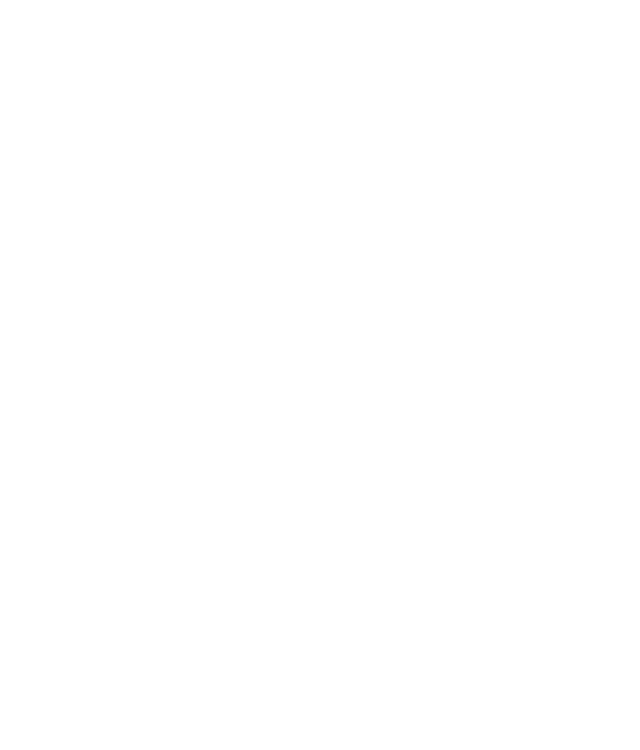
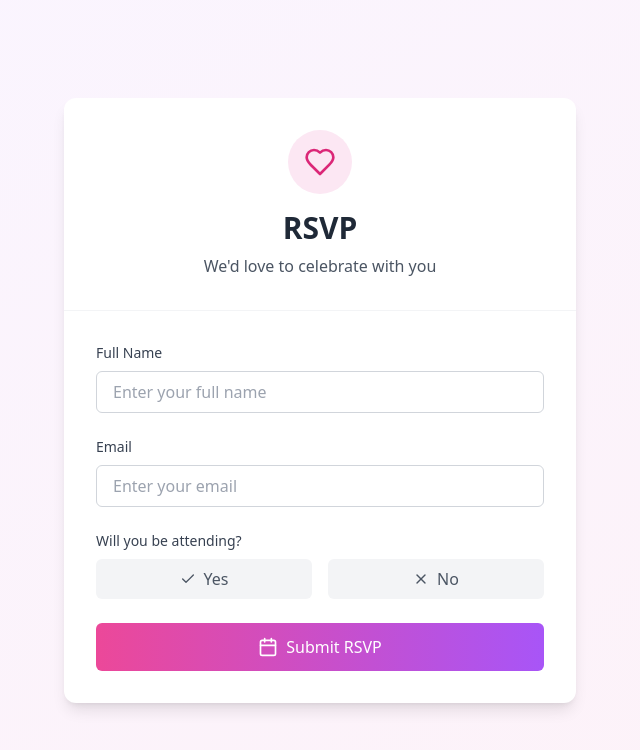
Before and after one commit to Tanmay-Joshi73/S4DS, a React (Vite) app in the folder Client/: page /RSVP in a window 1280 px wide. Before the commit this address had no page. Shown: the top 750 px of the page, without its empty margins (320-960 px from the left). Built offline with nearby package versions, Linux system fonts and the light colour scheme.

Commit message:
RSVP added

```diff
--- /dev/null
+++ b/Client/src/RSVP/RSVP.jsx
@@ -0,0 +1,133 @@
+import React, { useState } from 'react';
+import { Check, X, Users, Utensils, Calendar, Heart } from 'lucide-react';
+
+
+const RSVPForm = () => {
+    const [formData, setFormData] = useState({
+      name: '',
+      email: '',
+      attending: null,
+    });
+
+    const [isPopupVisible, setIsPopupVisible] = useState(false);
+
+    const handleSubmit = async (e) => {
+      e.preventDefault();
+
+      // Display the popup
+      setIsPopupVisible(true);
+
+      try {
+        const response = await fetch("https://s4ds-backend.onrender.com/App/RsvpForm", {
+          method: "POST",
+          headers: {
+            "Content-Type": "application/json",
+          },
+          body: JSON.stringify(formData),
+        });
+
+        if (!response.ok) {
+          throw new Error(`Server Error: ${response.statusText}`);
+        }
+
+        const data = await response.json();
+        console.log("RSVP Submitted Successfully:", data);
+        alert("Your RSVP has been submitted successfully!");
+      } catch (error) {
+        console.error("Error submitting RSVP:", error);
+        alert("Failed to submit RSVP. Please try again later.");
+      }
+
+      // Hide the popup after 5 seconds
+      setTimeout(() => {
+        setIsPopupVisible(false); // Hide the popup
+        setFormData({ name: '', email: '', attending: null });
+        e.reset()// Reset form fields
+      }, 5000);
+    };
+
+    return (
+      <div className="min-h-screen flex items-center justify-center bg-gradient-to-br from-purple-50 to-pink-50 p-4">
+        <div className="w-full max-w-lg bg-white rounded-xl shadow-lg transform transition-all duration-500 hover:shadow-xl">
+          {/* Popup Notification */}
+          {isPopupVisible && (
+            <div className="fixed bottom-10 left-1/2 transform -translate-x-1/2 bg-green-500 text-white px-6 py-4 rounded-md shadow-lg z-50">
+              <div className="flex items-center space-x-2">
+                <Check className="w-5 h-5 text-white" />
+                <span>Your RSVP has been successfully registered!</span>
+              </div>
+            </div>
+          )}
+
+          <div className="text-center p-8 border-b border-gray-100">
+            <div className="w-16 h-16 bg-pink-100 rounded-full flex items-center justify-center mx-auto mb-4">
+              <Heart className="w-8 h-8 text-pink-600" />
+            </div>
+            <h1 className="text-3xl font-bold text-gray-800">RSVP</h1>
+            <p className="text-gray-600 mt-2">We'd love to celebrate with you</p>
+          </div>
+
+          <div className="p-8">
+            <form onSubmit={handleSubmit} className="space-y-6">
+              <div className="space-y-2">
+                <label className="block text-sm font-medium text-gray-700">Full Name</label>
+                <input
+                  type="text"
+                  required
+                  className="w-full px-4 py-2 border border-gray-300 rounded-md focus:ring-2 focus:ring-pink-500 focus:border-transparent focus:outline-none transition-all duration-300"
+                  value={formData.name}
+                  onChange={(e) => setFormData({ ...formData, name: e.target.value })}
+                  placeholder="Enter your full name"
+                />
+              </div>
+
+              <div className="space-y-2">
+                <label className="block text-sm font-medium text-gray-700">Email</label>
+                <input
+                  type="email"
+                  required
+                  className="w-full px-4 py-2 border border-gray-300 rounded-md focus:ring-2 focus:ring-pink-500 focus:border-transparent focus:outline-none transition-all duration-300"
+                  value={formData.email}
+                  onChange={(e) => setFormData({ ...formData, email: e.target.value })}
+                  placeholder="Enter your email"
+                />
+              </div>
+
+              <div className="space-y-2">
+                <label className="block text-sm font-medium text-gray-700">Will you be attending?</label>
+                <div className="flex space-x-4">
+                  <button
+                    type="button"
+                    className={`flex-1 py-2 px-4 rounded-md transition-all duration-300 flex items-center justify-center space-x-2 ${formData.attending === true ? 'bg-green-500 text-white' : 'bg-gray-100 text-gray-600 hover:bg-gray-200'}`}
+                    onClick={() => setFormData({ ...formData, attending: true })}
+                  >
+                    <Check className="w-4 h-4" />
+                    <span>Yes</span>
+                  </button>
+                  <button
+                    type="button"
+                    className={`flex-1 py-2 px-4 rounded-md transition-all duration-300 flex items-center justify-center space-x-2 ${formData.attending === false ? 'bg-red-500 text-white' : 'bg-gray-100 text-gray-600 hover:bg-gray-200'}`}
+                    onClick={() => setFormData({ ...formData, attending: false })}
+                  >
+                    <X className="w-4 h-4" />
+                    <span>No</span>
+                  </button>
+                </div>
+              </div>
+
+              <button
+                type="submit"
+                className="w-full bg-gradient-to-r from-pink-500 to-purple-500 text-white py-3 rounded-md hover:from-pink-600 hover:to-purple-600 transition-all duration-300 transform hover:-translate-y-1 flex items-center justify-center space-x-2"
+              >
+                <Calendar className="w-5 h-5" />
+                <span>Submit RSVP</span>
+              </button>
+            </form>
+          </div>
+        </div>
+      </div>
+    );
+  };
+
+
+export default RSVPForm;
--- a/Client/src/main.jsx
+++ b/Client/src/main.jsx
@@ -5,6 +5,7 @@ import { BrowserRouter, Routes, Route } from 'react-router-dom'; // Use react-ro
 import Load from './LoadingSpinner.jsx'; // Loading Spinner
 import './index.css';
 import App from './App.jsx';
+import RSVPForm from './RSVP/RSVP.jsx';
 // import Basic from './Basic/Basic.jsx';
  // Ensure this is the correct import path
 // import ResourcesPage from './ResourcesPage.jsx'; // Ensure this path is correct
@@ -30,6 +31,7 @@ createRoot(root).render(
         <Route path="/resources/Data_Analysis" element={<Data_Analysis />} />
         <Route path='/resources/MachineLearning' element={<MachineLearning_Page/>}/>
         <Route path='/Playground' element={<Playground_Page/>}/>
+        <Route path='/RSVP' element={<RSVPForm/>}/>
       </Routes>
     </Suspense>
     </BrowserRouter>
```
